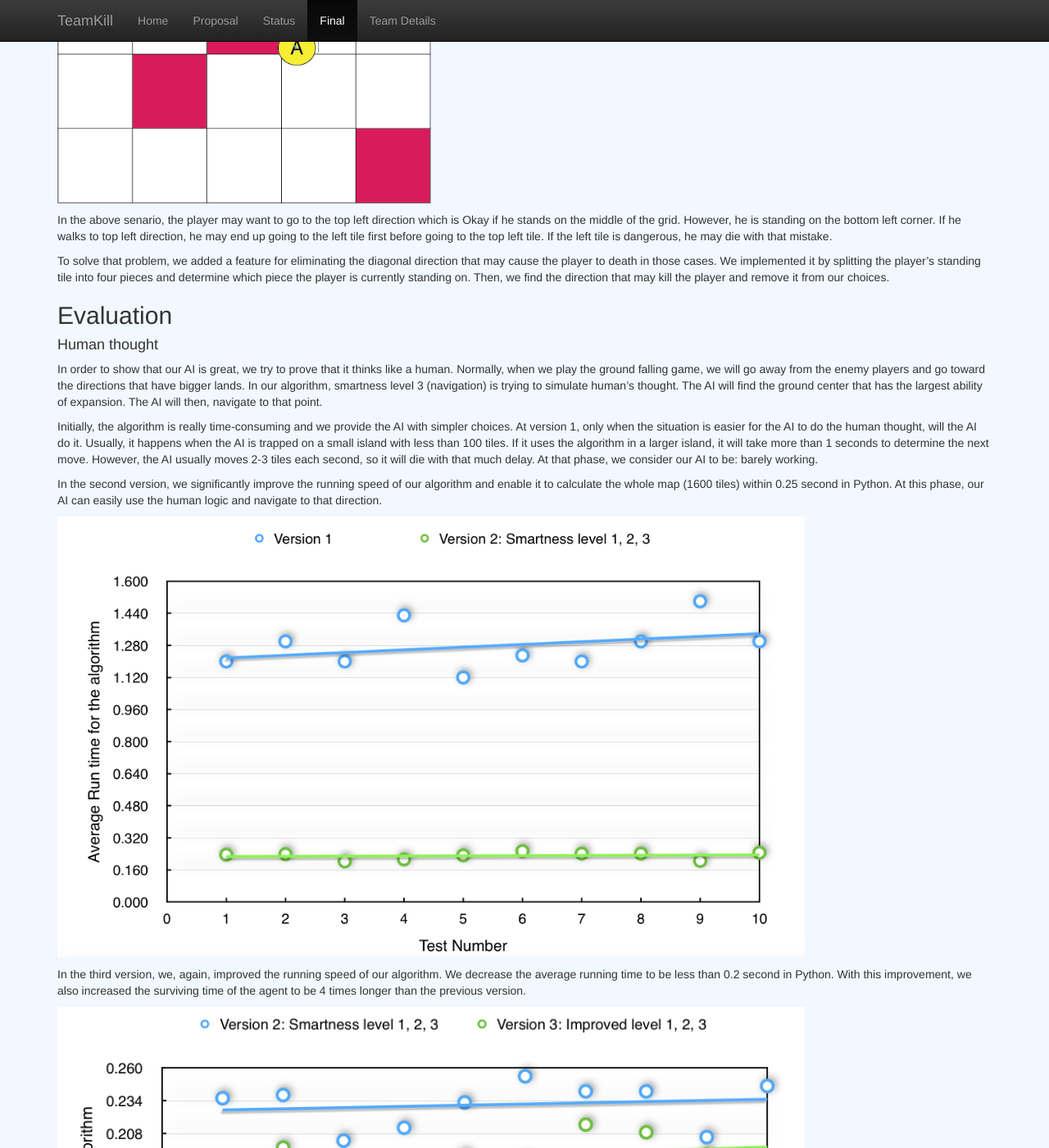
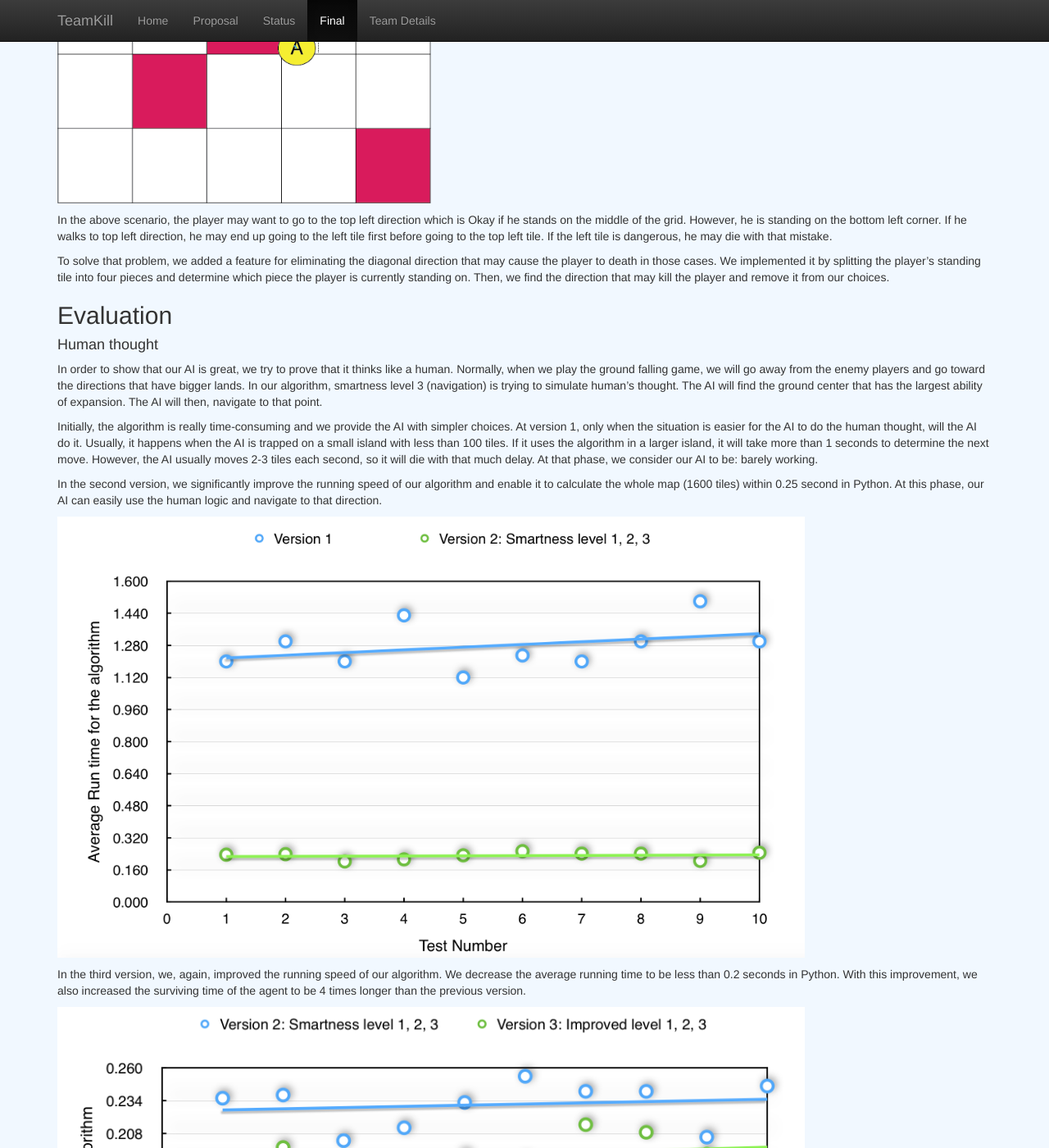
Before and after one commit to zhuohan/teamKill, a Jekyll site: the page built from docs/final.md, in a window 1280 px wide and 1400 px high, scrolled down 4233 px. Shown: the whole window at 82% size. Built offline with Jekyll 4.4.1, drawn with Linux system fonts in a browser that asks for light colours; some of the changed text lies outside the part shown.

Commit message:
Create final.md

```diff
--- a/docs/final.md
+++ b/docs/final.md
@@ -69,7 +69,7 @@
 
 ### Improvement
 
-After evaluating the previous combined version of our algorithm, we realize that the running time of navigating algorithm is too long. Sometimes, the agent gets conflicting decision between level 2 and level 3 and it keeps switching because the running time is just at the limit.
+After evaluating the previous combined version of our algorithm, we realize that the running time of navigating algorithm is too long. Sometimes, the agent gets a conflicting decision between level 2 and level 3 and it keeps switching because the running time is just at the limit.
 
 In order to help our AI decide which method to use, we added the navigation memory to our agent. The navigation memory records part of the previous navigation result. It remembers the next four steps the navigation will go after finding the route. If the next step is available the agent will just walk to that step instead of recalculating the navigation algorithm again.
 
@@ -81,7 +81,7 @@
 
 ![Breadth First Search](logical direction.png){:class="img-responsive centered" height="40%" width="40%"}
 
-In the above senario, the player may want to go to the top left direction which is Okay if he stands on the middle of the grid. However, he is standing on the bottom left corner. If he walks to top left direction, he may end up going to the left tile first before going to the top left tile. If the left tile is dangerous, he may die with that mistake.
+In the above scenario, the player may want to go to the top left direction which is Okay if he stands on the middle of the grid. However, he is standing on the bottom left corner. If he walks to top left direction, he may end up going to the left tile first before going to the top left tile. If the left tile is dangerous, he may die with that mistake.
 
 To solve that problem, we added a feature for eliminating the diagonal direction that may cause the player to death in those cases. We implemented it by splitting the player’s standing tile into four pieces and determine which piece the player is currently standing on. Then, we find the direction that may kill the player and remove it from our choices.
 
@@ -101,14 +101,14 @@
 
 
 
-In the third version, we, again, improved the running speed of our algorithm. We decrease the average running time to be less than 0.2 second in Python. With this improvement, we also increased the surviving time of the agent to be 4 times longer than the previous version.
+In the third version, we, again, improved the running speed of our algorithm. We decrease the average running time to be less than 0.2 seconds in Python. With this improvement, we also increased the surviving time of the agent to be 4 times longer than the previous version.
 
 ![Breadth First Search](imp.png){:class="img-responsive centered" height="80%" width="80%"}
 
 Finally, we also evaluate a traditional greedy algorithm based on the Grid World MDP. Surprisingly, our algorithm runs more than 100 times faster than the traditional solution.
 
 In order to visualize the abilities of our algorithms, we run 10 times for each of our algorithms including:
-#####  Level 1: Immediate decision
+##### Level 1: Immediate decision
 ##### Level 2: Two steps decision
 ##### Level 3 (Navigating to best point ) combined with level 1 and 2
 ##### Grid World MDP greedy algorithm
```
Also changed, not shown: other parts of docs/final.md (+4 -4 lines).
